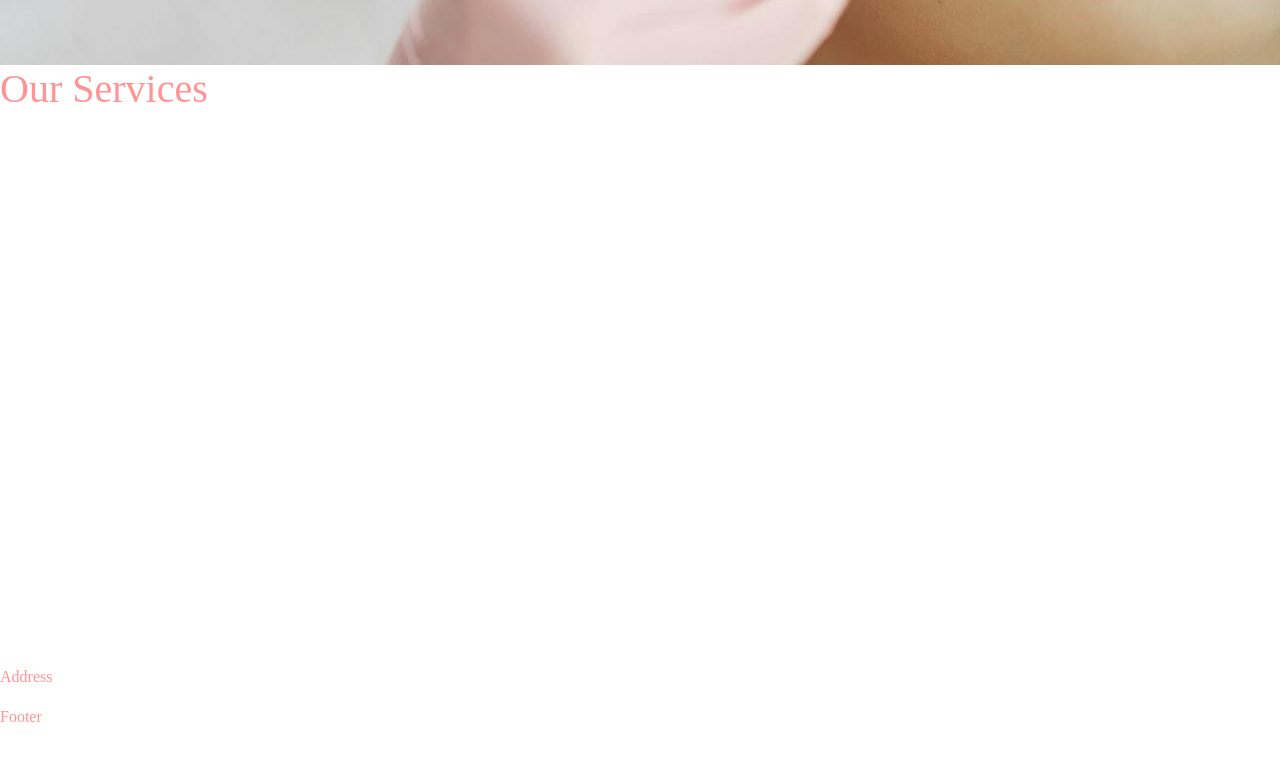
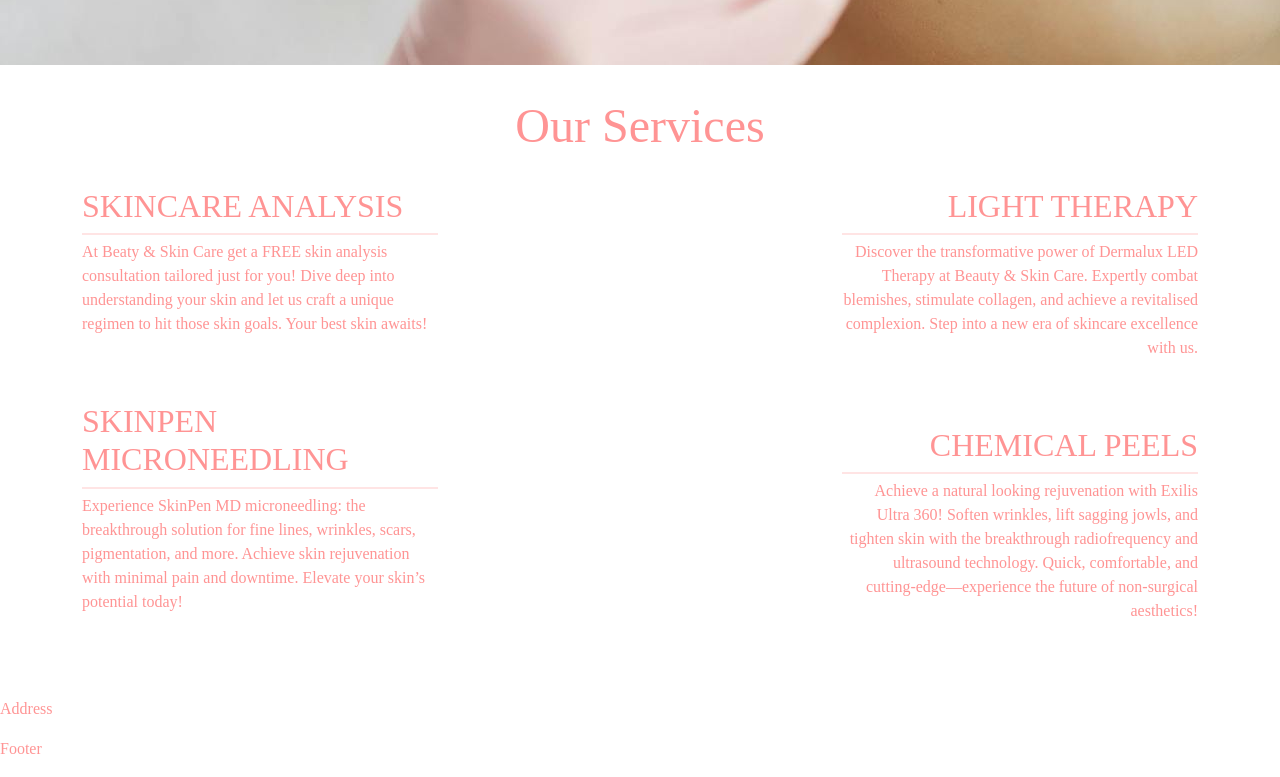
Before and after one commit to P0MAH0B/MP-beauty, a plain HTML site: page index.html in a window 1280 px wide. Shown: the part 644-1421 px from the top of the page. Before the commit the page ends 1389 px from the top, so only its background shows below. Drawn offline with nearby package versions, Linux system fonts and the light colour scheme; a web font is replaced by a local one.

Commit message:
Added servic contetn and animation effect

```diff
--- a/asssets/css/style.css
+++ b/asssets/css/style.css
@@ -122,3 +122,45 @@ body{
   height: 600px;
 
 }
+.left-serv{
+
+
+  float: right;
+  clear: both;
+  margin-bottom: 50px;
+}
+
+.right-serv{
+
+  float: left;
+  clear: both;
+  margin-bottom: 50px;
+  text-align: right;
+}
+
+hr{
+    border-top: 2px solid rgb(255, 148, 148) ;
+    width: 100%;
+    margin: 5px 0;
+}
+
+.serv-header {
+  text-transform: uppercase;
+  font-weight: lighter;
+}
+
+
+.element-animation {
+  margin: 2rem 0;
+  font-size: 3rem;
+
+
+  opacity: 0;
+  transform: translateY(20px);
+}
+
+.element-animation.element-show {
+  opacity: 1;
+  transition: all 3s;
+  transform: translateY(0%);
+}
--- /dev/null
+++ b/asssets/js/script.js
@@ -0,0 +1,16 @@
+function onEntry(entry) {
+    entry.forEach(change => {
+      if (change.isIntersecting) {
+       change.target.classList.add('element-show');
+      }
+    });
+  }
+
+  let options = {
+    threshold: [0.5] };
+  let observer = new IntersectionObserver(onEntry, options);
+  let elements = document.querySelectorAll('.element-animation');
+
+  for (let elm of elements) {
+    observer.observe(elm);
+  }
--- a/index.html
+++ b/index.html
@@ -64,8 +64,44 @@
 
   <!-- Our services -->
 
-   <section id="services">
-    <h1>Our Services</h1>
+   <section id="services" class="container">
+    <h1 class="element-animation row justify-content-center">Our Services</h1>
+
+
+    <div class="row">
+      <div class="col-sm">
+        <div class="left-serv">
+          <h2 class="serv-header">Skincare analysis</h2>
+          <hr>
+          <p>At Beaty & Skin Care get a FREE skin analysis consultation tailored just for you! Dive deep into understanding your skin and let us craft a unique regimen to hit those skin goals. Your best skin awaits!</p>
+
+           </div>
+        <div class="left-serv">
+          <h2  class="serv-header">SkinPen Microneedling</h2>
+          <hr>
+          <p>Experience SkinPen MD microneedling: the breakthrough solution for fine lines, wrinkles, scars, pigmentation, and more. Achieve skin rejuvenation with minimal pain and downtime. Elevate your skin’s potential today!</p>
+        </div>
+      </div>
+      <div class="col-sm"></div>
+      <div class="col-sm">
+        <div class="right-serv">
+          <h2  class="serv-header"> Light Therapy</h2>
+          <hr>
+          <p>Discover the transformative power of Dermalux LED Therapy at Beauty & Skin Care. Expertly combat blemishes, stimulate collagen, and achieve a revitalised complexion. Step into a new era of skincare excellence with us.</p>
+        </div>
+        <div class="right-serv">
+          <h2  class="serv-header">Chemical peels</h2>
+          <hr>
+          <p>Achieve a natural looking rejuvenation with Exilis Ultra 360! Soften wrinkles, lift sagging jowls, and tighten skin with the breakthrough radiofrequency and ultrasound technology. Quick, comfortable, and cutting-edge—experience the future of non-surgical aesthetics!</p>
+
+        </div>
+      </div>
+    </div>
+
+
+
+
+
 
       <div></div>
       <div></div>
@@ -91,6 +127,7 @@
   <footer>
     <p>Footer</p>
   </footer>
+  <script src="asssets/js/script.js"></script>
   <script src="https://cdn.jsdelivr.net/npm/bootstrap@5.3.3/dist/js/bootstrap.bundle.min.js" integrity="sha384-YvpcrYf0tY3lHB60NNkmXc5s9fDVZLESaAA55NDzOxhy9GkcIdslK1eN7N6jIeHz" crossorigin="anonymous"></script>
 </body>
 </html>
```
